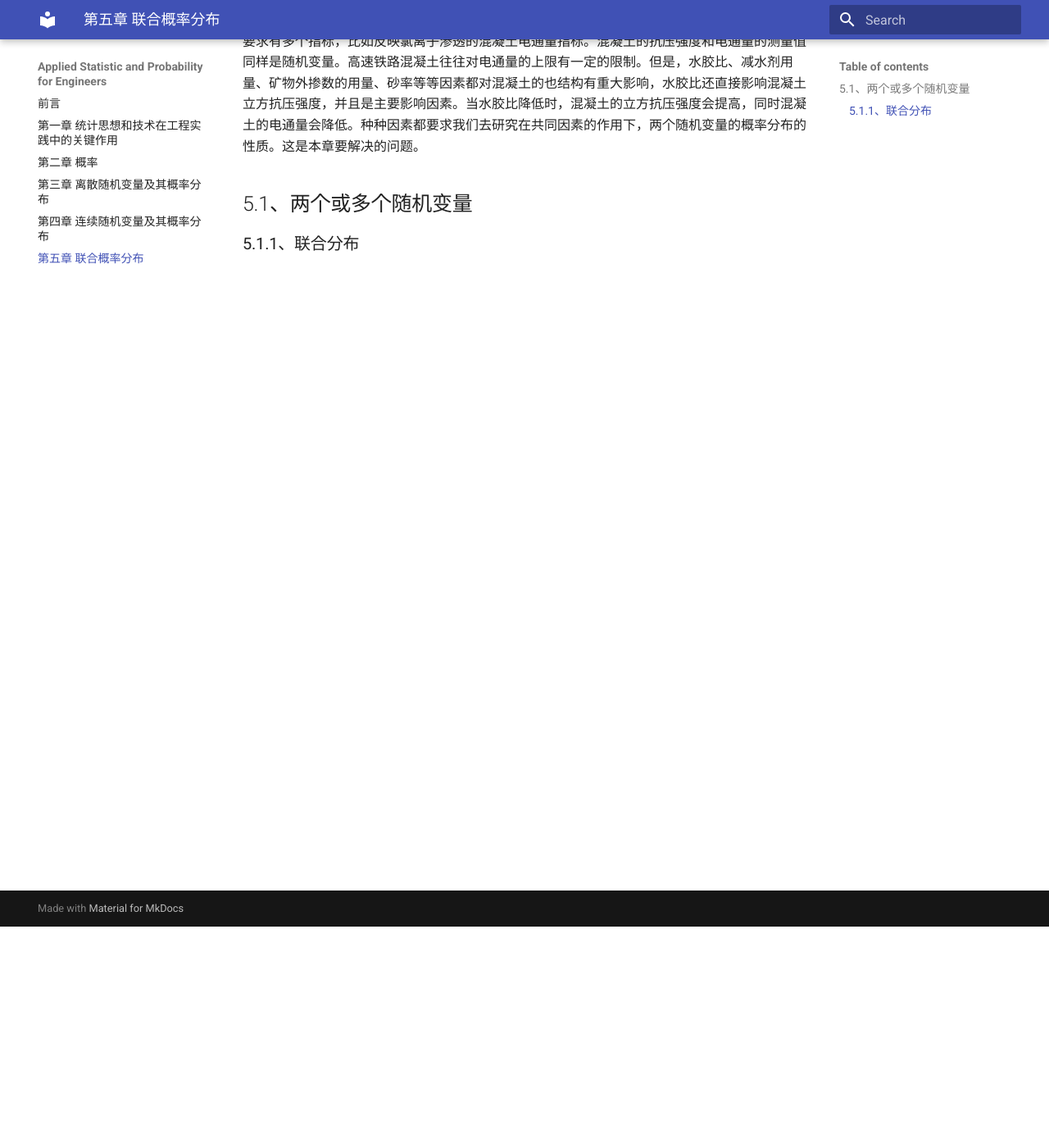
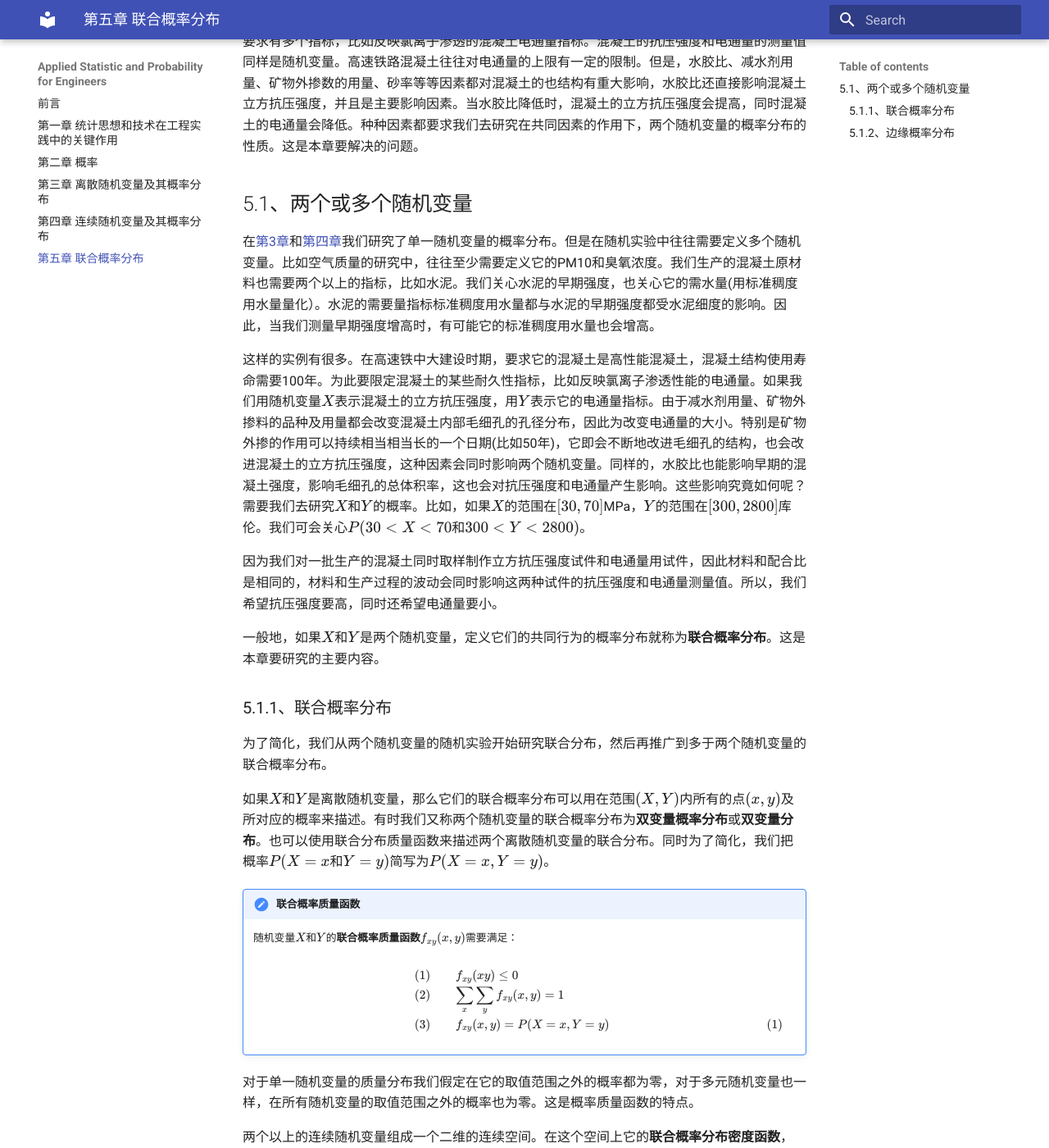
Before and after one commit to chenmich/applied_statistic_and_probability_for_engineers, an MkDocs documentation site: the page built from docs/fifth.md, in a window 1280 px wide and 1400 px high, scrolled down 270 px. Shown: the whole window at 82% size. Built offline with MkDocs 1.6.1 and Material for MkDocs 9.7.7, drawn with Linux system fonts in a browser that asks for light colours; some of the changed text lies outside the part shown.

Commit message:
complete 5.1.1

```diff
--- a/docs/fifth.md
+++ b/docs/fifth.md
@@ -4,6 +4,44 @@
 
 ## 5.1、两个或多个随机变量
 
+在[第3章](third.md)和[第四章](fourth.md)我们研究了单一随机变量的概率分布。但是在随机实验中往往需要定义多个随机变量。比如空气质量的研究中，往往至少需要定义它的PM10和臭氧浓度。我们生产的混凝土原材料也需要两个以上的指标，比如水泥。我们关心水泥的早期强度，也关心它的需水量(用标准稠度用水量量化）。水泥的需要量指标标准稠度用水量都与水泥的早期强度都受水泥细度的影响。因此，当我们测量早期强度增高时，有可能它的标准稠度用水量也会增高。
 
+这样的实例有很多。在高速铁中大建设时期，要求它的混凝土是高性能混凝土，混凝土结构使用寿命需要100年。为此要限定混凝土的某些耐久性指标，比如反映氯离子渗透性能的电通量。如果我们用随机变量$X$表示混凝土的立方抗压强度，用$Y$表示它的电通量指标。由于减水剂用量、矿物外掺料的品种及用量都会改变混凝土内部毛细孔的孔径分布，因此为改变电通量的大小。特别是矿物外掺的作用可以持续相当相当长的一个日期(比如50年)，它即会不断地改进毛细孔的结构，也会改进混凝土的立方抗压强度，这种因素会同时影响两个随机变量。同样的，水胶比也能影响早期的混凝土强度，影响毛细孔的总体积率，这也会对抗压强度和电通量产生影响。这些影响究竟如何呢？需要我们去研究$X$和$Y$的概率。比如，如果$X$的范围在$[30, 70]$MPa，$Y$的范围在$[300, 2800]$库伦。我们可会关心$P(30<X<70\text{和}300<Y<2800)$。
 
-### 5.1.1、联合分布
+因为我们对一批生产的混凝土同时取样制作立方抗压强度试件和电通量用试件，因此材料和配合比是相同的，材料和生产过程的波动会同时影响这两种试件的抗压强度和电通量测量值。所以，我们希望抗压强度要高，同时还希望电通量要小。
+
+一般地，如果$X$和$Y$是两个随机变量，定义它们的共同行为的概率分布就称为**联合概率分布**。这是本章要研究的主要内容。
+### 5.1.1、联合概率分布
+
+为了简化，我们从两个随机变量的随机实验开始研究联合分布，然后再推广到多于两个随机变量的联合概率分布。
+
+如果$X$和$Y$是离散随机变量，那么它们的联合概率分布可以用在范围$(X, Y)$内所有的点$(x,y)$及所对应的概率来描述。有时我们又称两个随机变量的联合概率分布为**双变量概率分布**或**双变量分布**。也可以使用联合分布质量函数来描述两个离散随机变量的联合分布。同时为了简化，我们把概率$P(X=x\text{和}Y=y)$简写为$P(X=x,Y=y)$。
+
+!!!note "联合概率质量函数"
+    随机变量$X$和$Y$的**联合概率质量函数**$f_{xy}(x,y)$需要满足：
+
+    $$
+    \begin{align}
+    (1)&\qquad f_{xy}(xy)\leq 0\nonumber\\
+    (2)&\qquad \sum_{x}\sum_{y}f_{xy}(x,y)=1\nonumber\\
+    (3)&\qquad f_{xy}(x,y)=P(X=x,Y=y)\qquad
+    \end{align}
+    $$
+
+对于单一随机变量的质量分布我们假定在它的取值范围之外的概率都为零，对于多元随机变量也一样，在所有随机变量的取值范围之外的概率也为零。这是概率质量函数的特点。
+
+两个以上的连续随机变量组成一个二维的连续空间。在这个空间上它的**联合概率分布密度函数**，通过密度函数即可以求得任意区域$R$上的概率。联合概率密度函数在任意区域$R$上的二元积分即是这两个连续随机变量在$R$上的概率。这个概率还可以解释为概率分布密度曲面在$R$上围成的体积。
+
+!!!note "联合概率密度函数"
+    用$f_{XY}(x,y)$表示连续随机变量$X$和$Y$的**联合概率密度函数**，它应该满足：
+
+    $$
+    \begin{align}
+    (1)&\qquad \text{对于所有x,y}\qquad f_{XY}(x,y)\geq 0 \nonumber\\
+    (2)&\qquad \int\limits_{-\infty}^{\infty}\int\limits_{-\infty}^{\infty}f_{XY}(x,y)dxdy=1\nonumber\\
+    (3)&\qquad\text{对于二维空间上的任意区域R：}\nonumber\\
+    &\qquad\qquad P((X,Y)\in R)=\int\limits_{R}\int f_{XY}(x,y)dxdy\qquad\qquad\qquad
+    \end{align}
+    $$
+
+### 5.1.2、边缘概率分布
```
